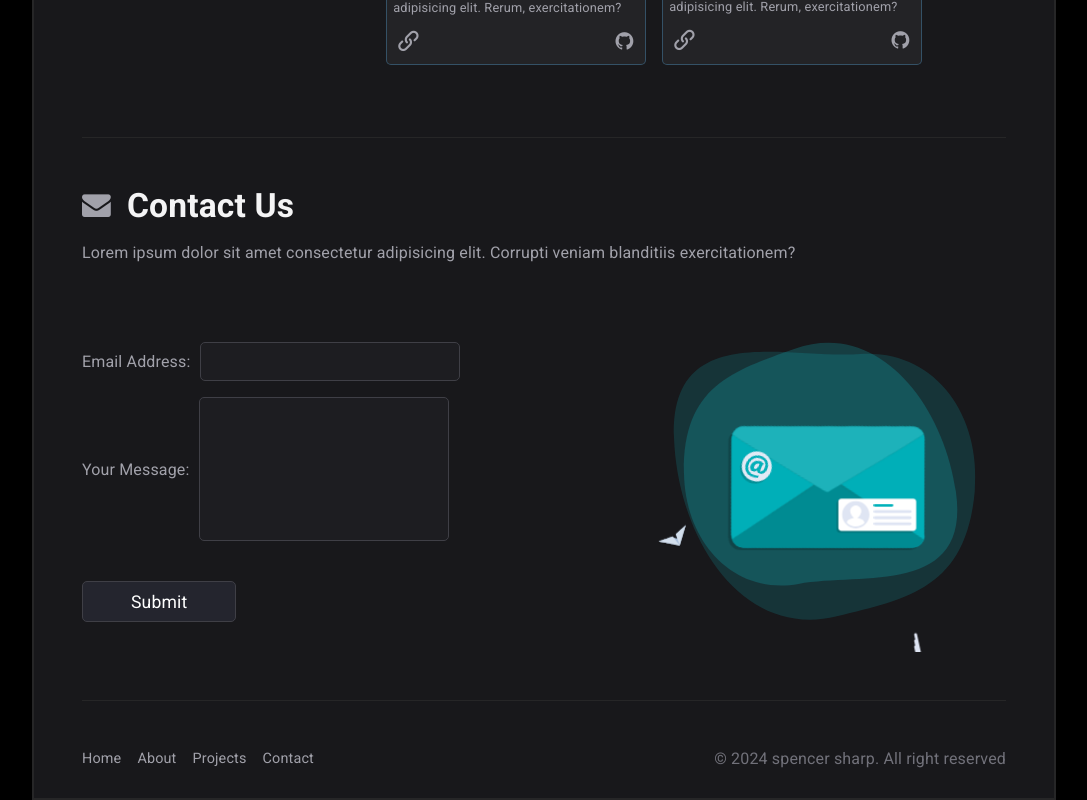
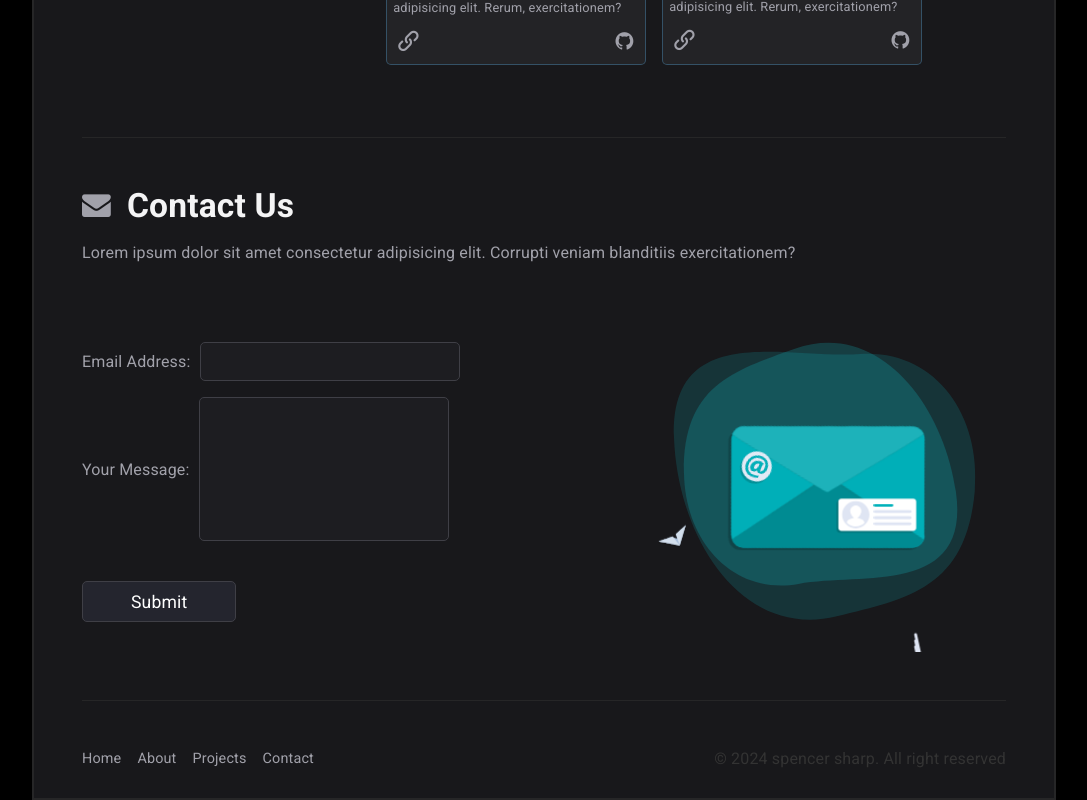
Before and after one commit to Amr-Kamall/amr-kamal-website, a React (Vite) app: page / in a window 1280 px wide. Shown: the part 1994-2794 px from the top of the page, without its empty margins (96-1183 px from the left). Built offline with nearby package versions, Linux system fonts and the light colour scheme.

Commit message:
update color

```diff
--- a/src/components/5-footer/footer.css
+++ b/src/components/5-footer/footer.css
@@ -24,7 +24,8 @@
 }
 
 .footer .footer-para {
-  color: rgb(113 113 122);
+  /* color: rgb(113 113 122); */
+  color: #333;
 }
 
 @media (max-width: 910px) {
```
